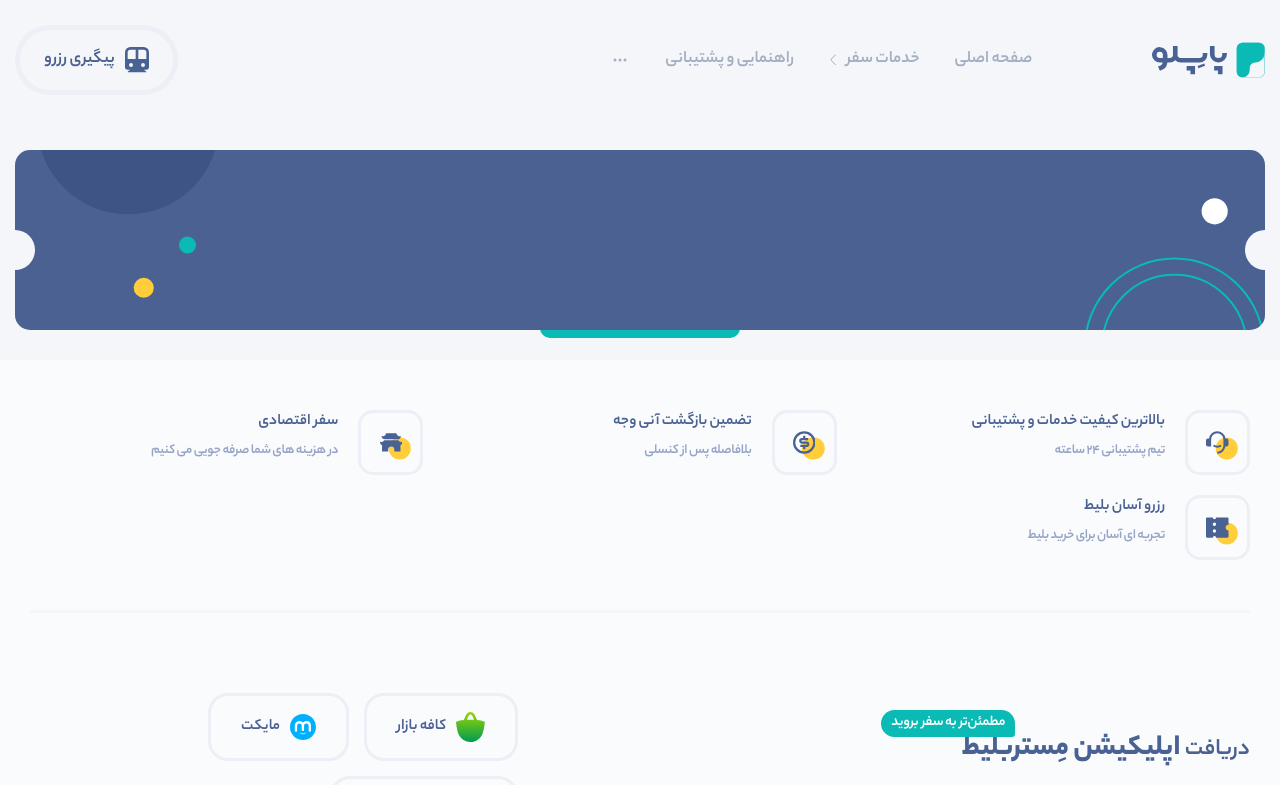
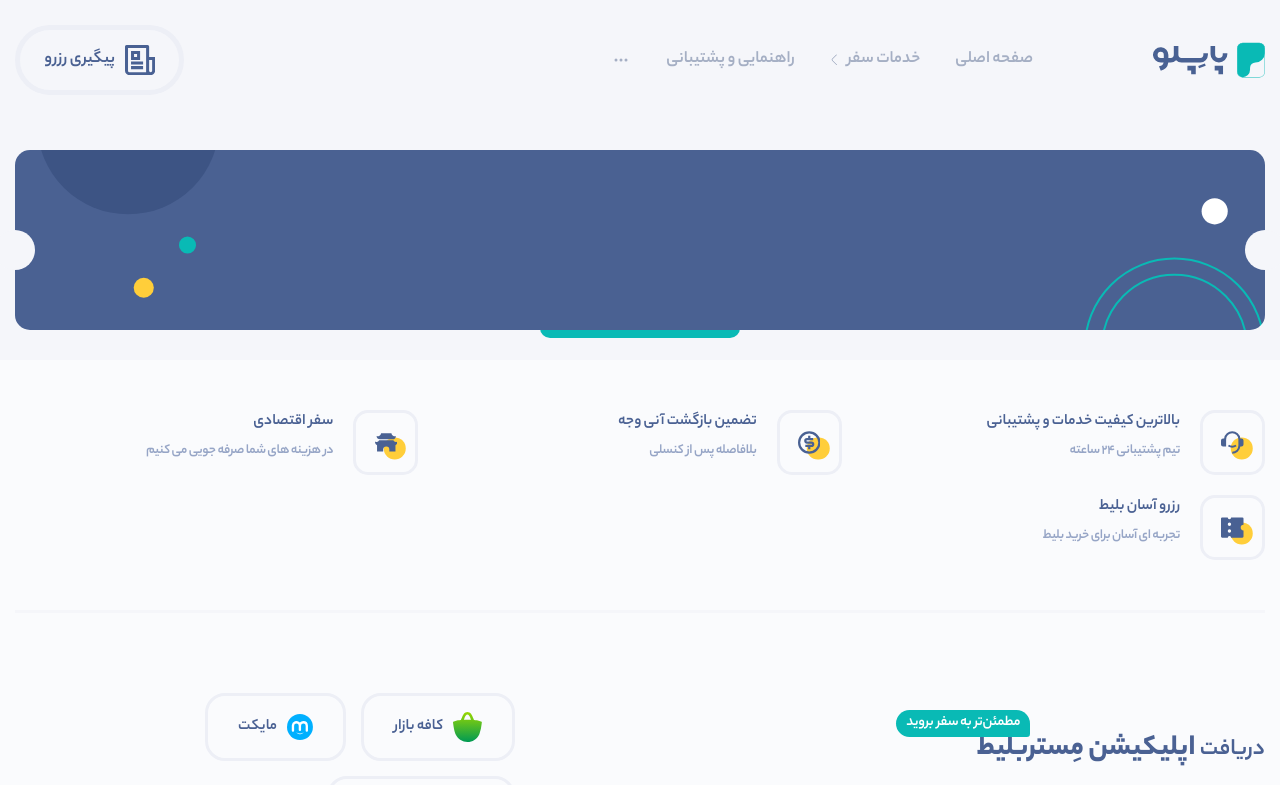
Before and after one commit to im-parsa/Papelo-Client, a React (Create React App) app: page /search/train in a window 1280 px wide. Shown: the top 785 px of the page. Built offline with nearby package versions, Linux system fonts and the light colour scheme.

Commit message:
feat(routes/search): Search Train, Search Hotel, Navbar

```diff
--- a/src/components/layouts/footer/footer.module.scss
+++ b/src/components/layouts/footer/footer.module.scss
@@ -1,7 +1,7 @@
 .footer
 {
     background: #FAFBFD 0 0 no-repeat padding-box;
-    padding: 5rem 1.5rem;
+    padding: 5rem 0;
 
     &Divider
     {
--- a/src/components/layouts/navbar/navbar.component.tsx
+++ b/src/components/layouts/navbar/navbar.component.tsx
@@ -2,14 +2,15 @@ import React from 'react';
 import { Link } from 'react-router-dom';
 
 import styles from './navbar.module.scss';
-import {ReactComponent as Logo} from "../../../assets/icons/logo.svg";
-import {ReactComponent as Plane} from "../../../assets/icons/plane.svg";
-import {ReactComponent as Bus} from "../../../assets/icons/bus.svg";
-import {ReactComponent as Train} from "../../../assets/icons/train.svg";
-import {ReactComponent as Hotel} from "../../../assets/icons/hotel.svg";
-import {ReactComponent as Tour} from "../../../assets/icons/tour.svg";
-import {ReactComponent as Arrow2} from "../../../assets/icons/arrow-2.svg";
-import {ReactComponent as ThreeDots} from "../../../assets/icons/three-dots.svg";
+import { ReactComponent as Logo } from '../../../assets/icons/logo.svg';
+import { ReactComponent as Plane } from '../../../assets/icons/plane.svg';
+import { ReactComponent as Bus } from '../../../assets/icons/bus.svg';
+import { ReactComponent as Train } from '../../../assets/icons/train.svg';
+import { ReactComponent as Blogs } from '../../../assets/icons/blogs.svg';
+import { ReactComponent as Hotel } from '../../../assets/icons/hotel.svg';
+import { ReactComponent as Tour } from '../../../assets/icons/tour.svg';
+import { ReactComponent as Arrow2 } from '../../../assets/icons/arrow-2.svg';
+import { ReactComponent as ThreeDots } from '../../../assets/icons/three-dots.svg';
 
 const Footer = () =>
 {
@@ -113,7 +114,7 @@ const Footer = () =>
                     </li>
                 </ul>
                 <button>
-                    <Train />
+                    <Blogs />
                     پیگیری رزرو
                 </button>
             </div>
--- a/src/components/layouts/navbar/navbar.module.scss
+++ b/src/components/layouts/navbar/navbar.module.scss
@@ -9,6 +9,11 @@
     background: transparent;
     height: 12rem;
     width: 100%;
+
+    @media only screen and (max-width: 1110px)
+    {
+       display: none;
+    }
 
     & > div
     {
@@ -33,7 +38,7 @@
         gap: 1rem;
 
         cursor: pointer;
-        width: 20rem;
+        width: 21rem;
         height: 7rem;
         font-size: 1.75rem;
         color: #4A6192;
--- a/src/index.scss
+++ b/src/index.scss
@@ -86,6 +86,11 @@ li
 {
     color: #4A6193;
     overflow: hidden;
+
+    @media only screen and (max-width: 1110px)
+    {
+        padding-top: 7rem;
+    }
 }
 
 .container
--- a/src/routes/home/home.module.scss
+++ b/src/routes/home/home.module.scss
@@ -1220,15 +1220,15 @@
     margin: auto;
     max-width: 80%;
     min-width: 50rem;
-    height: 90%;
-    transform: scale(.9);
+    height: 100%;
+    transform: scale(.8);
 
     @media only screen and (max-width: 1110px)
     {
         max-width: 90%;
         width: 100%;
         min-width: 1rem;
-        transform: scale(1);
+        transform: scale(.95);
     }
 
     &::before
@@ -1263,7 +1263,6 @@
 
     @media only screen and (max-width: 1110px)
     {
-        border-radius: 2rem;
         padding: 2rem;
     }
 }
```
Also changed, not shown: src/routes/search/hotel/train.component.tsx (added, +18 -0 lines), src/routes/search/train/train.component.tsx (+2 -5 lines), src/routes/search/hotel/train.module.scss (added).
